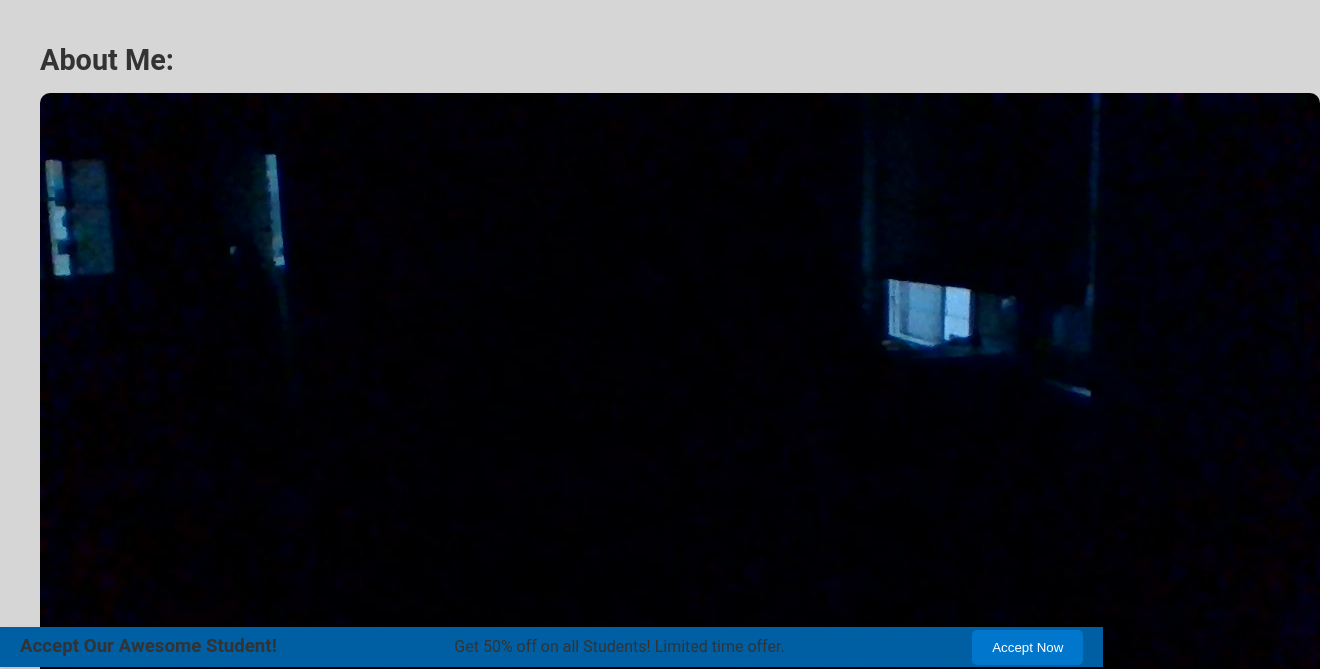
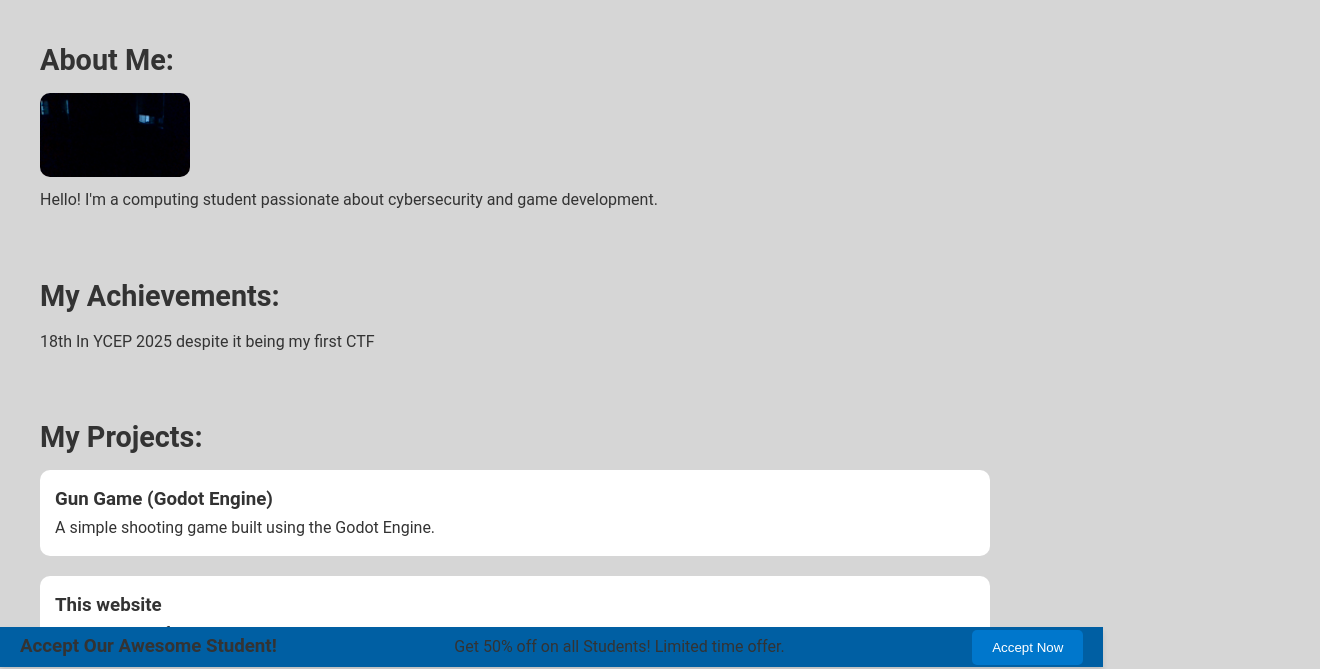
Before and after one commit to Zephen1/Portfolio, a plain HTML site: page index.html in a window 1280 px wide. Shown: the part 133-802 px from the top of the page, 1320 px wide, since content can reach past the window. Drawn offline with Linux system fonts and the light colour scheme.

Commit message:
Update index.html

```diff
--- a/index.html
+++ b/index.html
@@ -182,7 +182,7 @@
 
   <section id="about">
     <h2>About Me:</h2>
-    <img src="images/profile.jpg" alt="My Photo" class="hover-grow" />
+    <img src="images/profile.jpg" alt="My Photo" class="hover-grow" width="150" />
     <p>Hello! I'm a computing student passionate about cybersecurity and game development.</p>
   </section>
 
```
